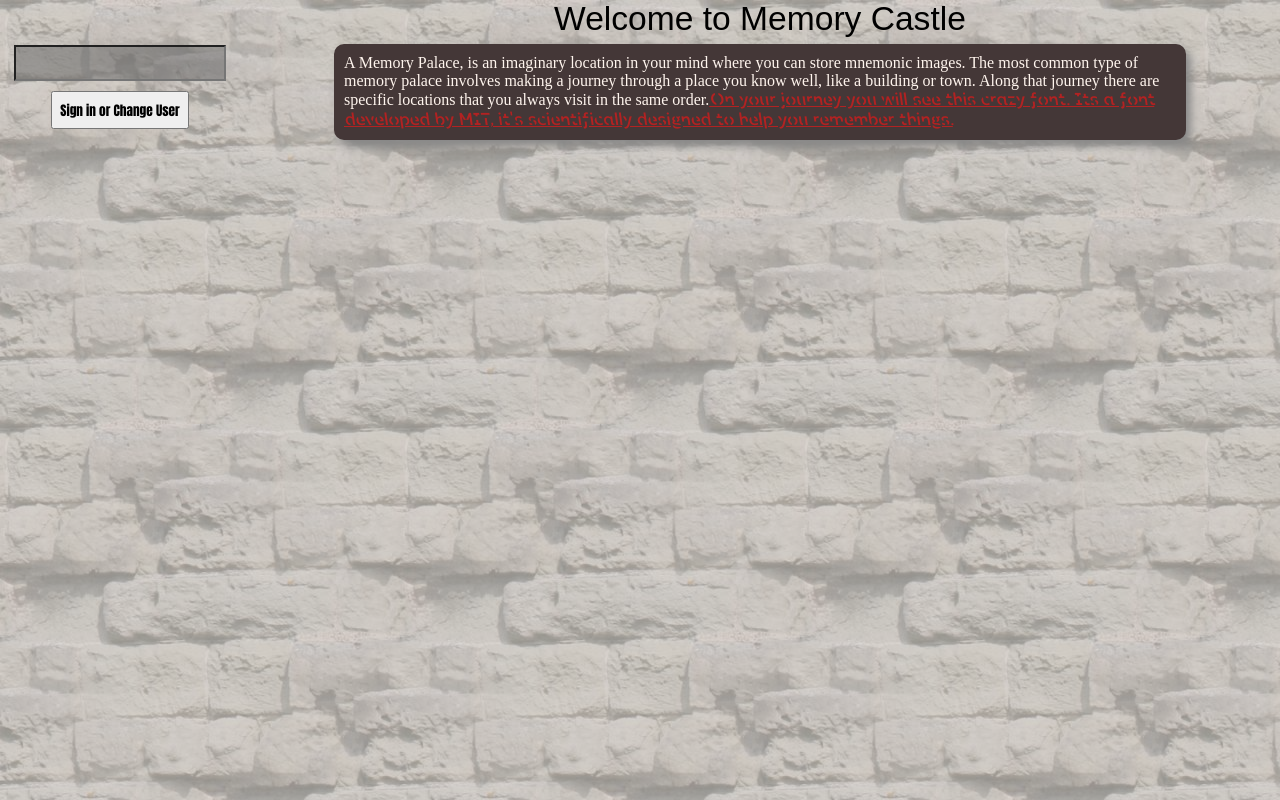
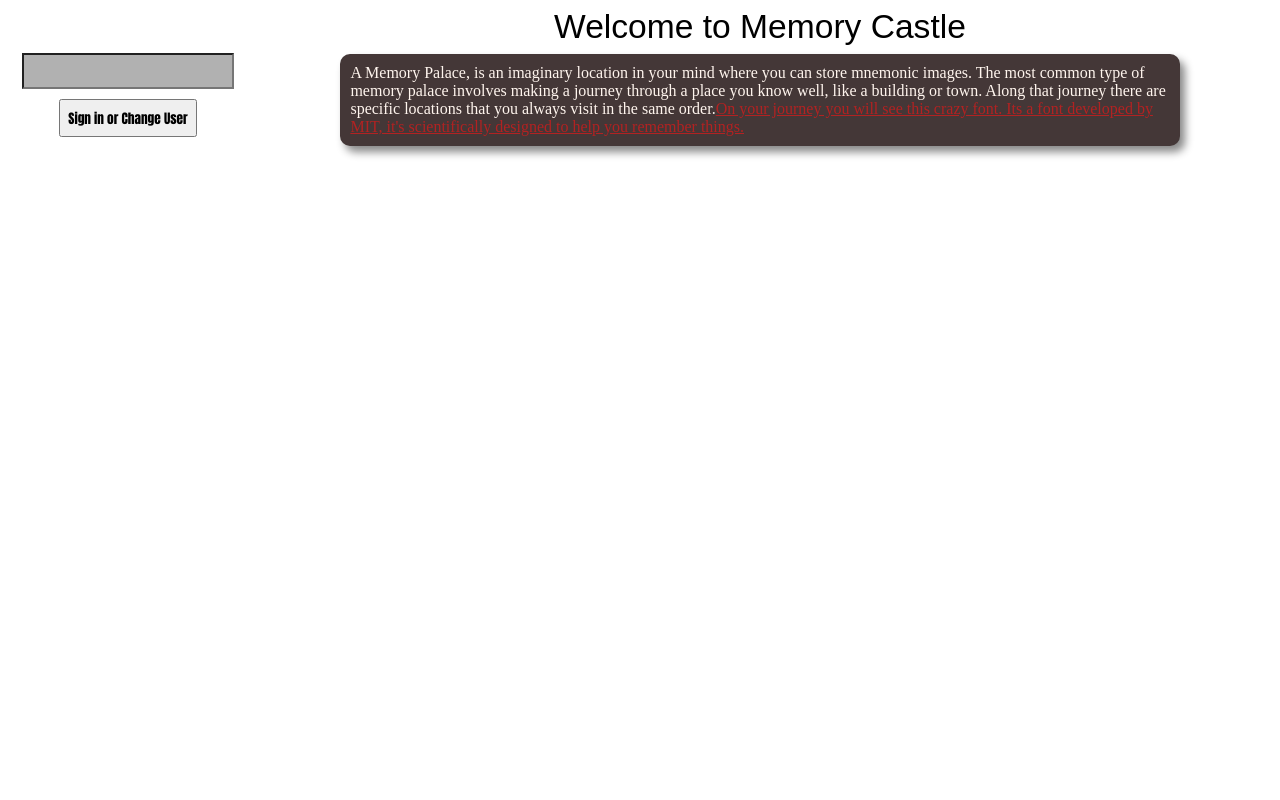
Before and after one commit to yoshinator/memory-castle-front-end, a React (Create React App) app: page / in a window 1280 px wide. Built offline with nearby package versions, Linux system fonts and the light colour scheme; no server answers.

Commit message:
Making sure git isn't erasing master

```diff
--- a/src/style.css
+++ b/src/style.css
@@ -1,30 +1,3 @@
-@font-face {
-    font-family: SansForgetica;
-    src: url("SansForgetica-Regular.otf") format("opentype");
-}
-body {
-  padding: 0px;
-  margin: 0px;
-  border: 0px;
-  min-width: 850px;
-  height: 100vh;
-  position: relative;
-  background: #b9b6b6cc;
-  z-index: 1;
-
-}
-
-Body::before {
-  content: "";
-  position: absolute;
-  top: 0;
-  left: 0;
-  width: 100%;
-  height: 100vh;
-  opacity: .3;
-  z-index: -1;
-  background: url("bg-bricks.jpg");
-}
 
 .App {
   padding: 0;
```
